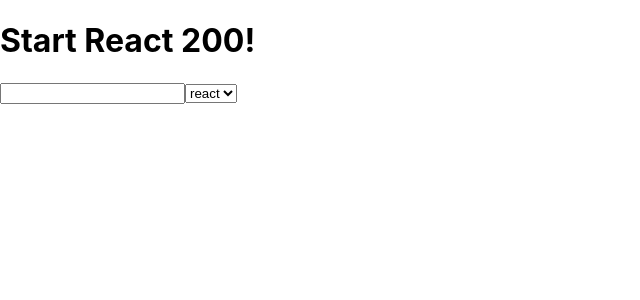
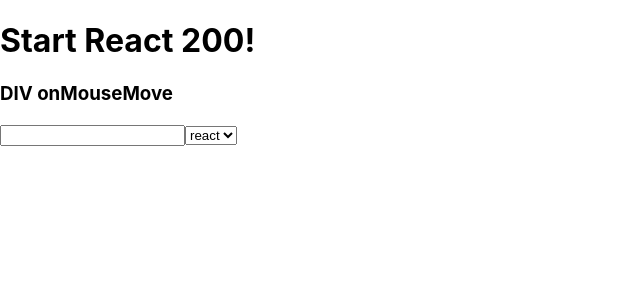
Before and after one commit to prsn-ts/react200, a React (Create React App) app: page / in a window 1280 px wide. Shown: the top 300 px of the page, without its empty margins (0-640 px from the left). Built offline with nearby package versions, Linux system fonts and the light colour scheme.

Commit message:
mousemove 이벤트 사용하기(중급 068)

```diff
--- a/src/App.js
+++ b/src/App.js
@@ -1,11 +1,11 @@
 import React from 'react';
-import ReactChange from './R067_onChange'
+import ReactMouseMove from './R068_onMouseMove'
 
 function App() {
   return (
     <div>
       <h1>Start React 200!</h1>
-      <ReactChange/>
+      <ReactMouseMove/>
     </div>
   );
 }
--- /dev/null
+++ b/src/R068_onMouseMove.js
@@ -0,0 +1,24 @@
+import React, { Component } from 'react';
+
+class R068_onMouseMove extends Component {
+    MouseMove(tag) {
+        console.log('param : '+ tag);
+    }
+
+    render() {
+        return (
+            <>
+                <div onMouseMove={e => this.MouseMove('div')}>
+                    <h3>DIV onMouseMove</h3>
+                </div>
+                <input type="text" onMouseMove={e => this.MouseMove('input')}/>
+                <select onMouseMove={e => this.MouseMove('select')}>
+                    <option value="react">react</option>
+                    <option value="200">200</option>
+                </select>
+            </>
+        )
+    }
+}
+
+export default R068_onMouseMove;
```
